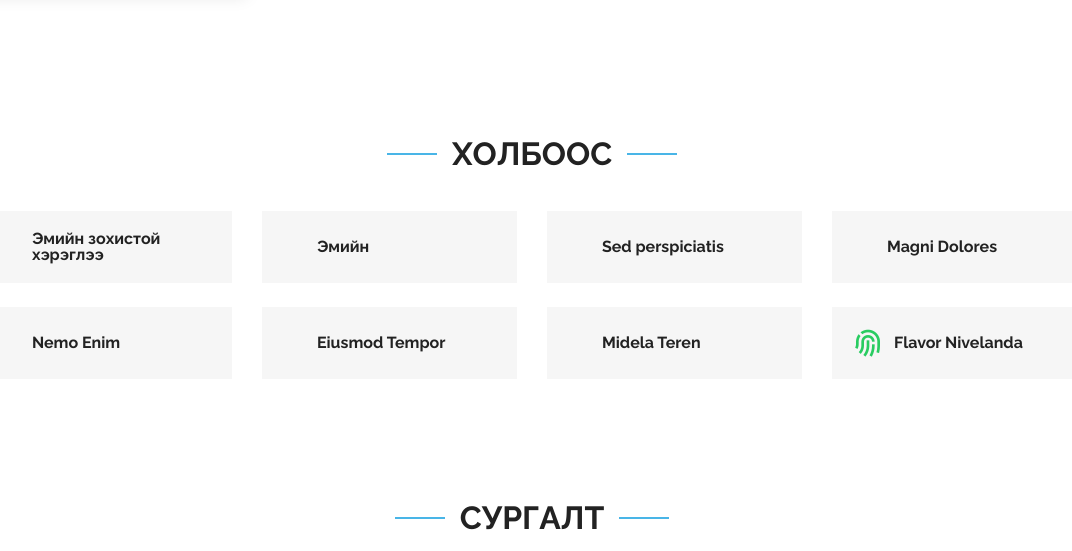
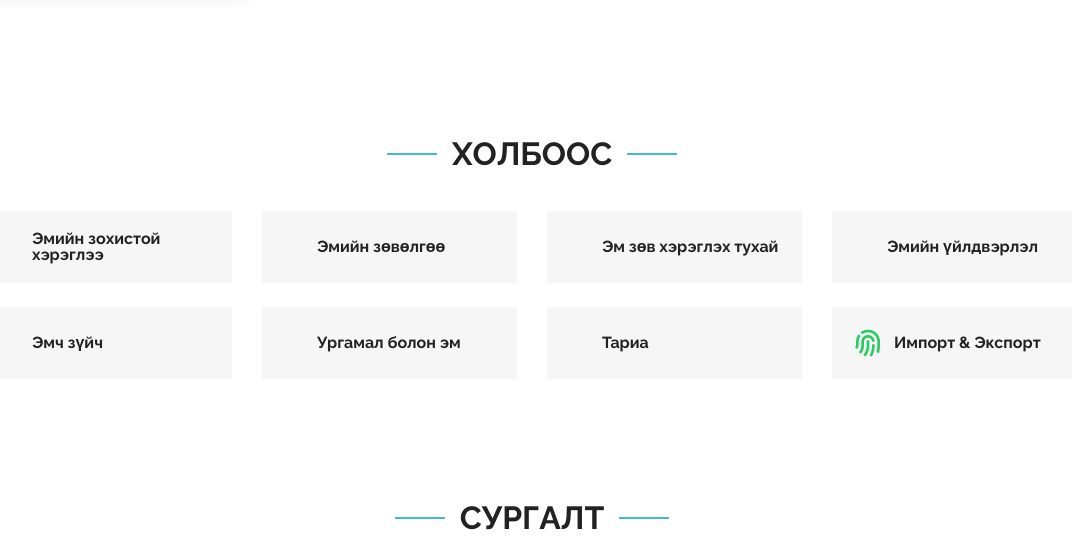
Before and after one commit to NyamdorjE/pharmaceutical, a Django app: template src/news/templates/news/homepage.html in a window 1280 px wide. Shown: the part 2820-3371 px from the top of the page, without its empty margins (108-1180 px from the left). Run offline with Django 3.2, Linux system fonts and the light colour scheme; the template is opened without the code that fills it: most values are stand-ins (such as "Sample title", 1, 10 or a date in 2020); grey boxes marked "Sample" are stand-in pictures; some libraries are stand-ins or nearby versions; some web fonts are replaced.

```diff
--- a/src/news/templates/news/homepage.html
+++ b/src/news/templates/news/homepage.html
@@ -287,44 +287,44 @@
           <div class="col-lg-3 col-md-4 mt-4 mt-md-0">
             <div class="icon-box">
               <i class="icofont-doctor" style="color: #5578ff;"></i>
-              <h3><a href="">Эмийн </a></h3>
+              <h3><a href="">Эмийн зөвөлгөө</a></h3>
             </div>
           </div>
           <div class="col-lg-3 col-md-4 mt-4 mt-md-0">
             <div class="icon-box">
               <i class="icofont-ui-add" style="color: #e80368;"></i>
-              <h3><a href="">Sed perspiciatis</a></h3>
+              <h3><a href="">Эм зөв хэрэглэх тухай</a></h3>
             </div>
           </div>
           <div class="col-lg-3 col-md-4 mt-4 mt-lg-0">
             <div class="icon-box">
               <i class="icofont-medical-sign-alt" style="color: #e361ff;"></i>
-              <h3><a href="">Magni Dolores</a></h3>
+              <h3><a href="">Эмийн үйлдвэрлэл</a></h3>
             </div>
           </div>
           <div class="col-lg-3 col-md-4 mt-4">
             <div class="icon-box">
               <i class="icofont-medicine" style="color: #47aeff;"></i>
-              <h3><a href="">Nemo Enim</a></h3>
+              <h3><a href="">Эмч зүйч </a></h3>
             </div>
           </div>
           <div class="col-lg-3 col-md-4 mt-4">
             <div class="icon-box">
               <i class="icofont-medical-sign" style="color: #ffa76e;"></i>
-              <h3><a href="">Eiusmod Tempor</a></h3>
+              <h3><a href="">Ургамал болон эм</a></h3>
             </div>
           </div>
           <div class="col-lg-3 col-md-4 mt-4">
             <div class="icon-box">
               <i class="icofont-pills" style="color: #11dbcf;"></i>
-              <h3><a href="">Midela Teren</a></h3>
+              <h3><a href="">Тариа</a></h3>
             </div>
           </div>
 
           <div class="col-lg-3 col-md-4 mt-4">
             <div class="icon-box">
               <i class="ri-fingerprint-line" style="color: #29cc61;"></i>
-              <h3><a href="">Flavor Nivelanda</a></h3>
+              <h3><a href="">Импорт &  Экспорт </a></h3>
             </div>
           </div>
         </div>
```
